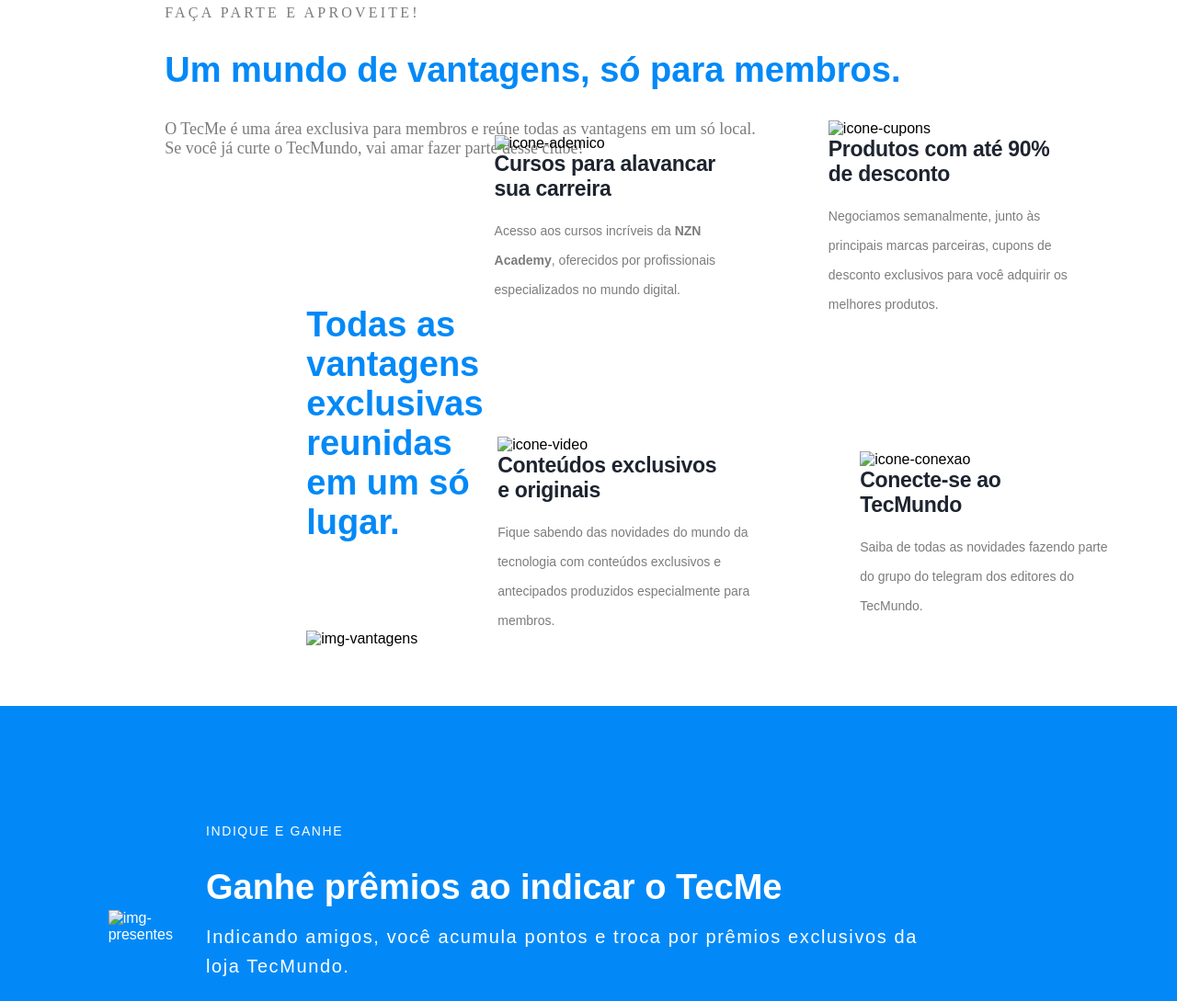
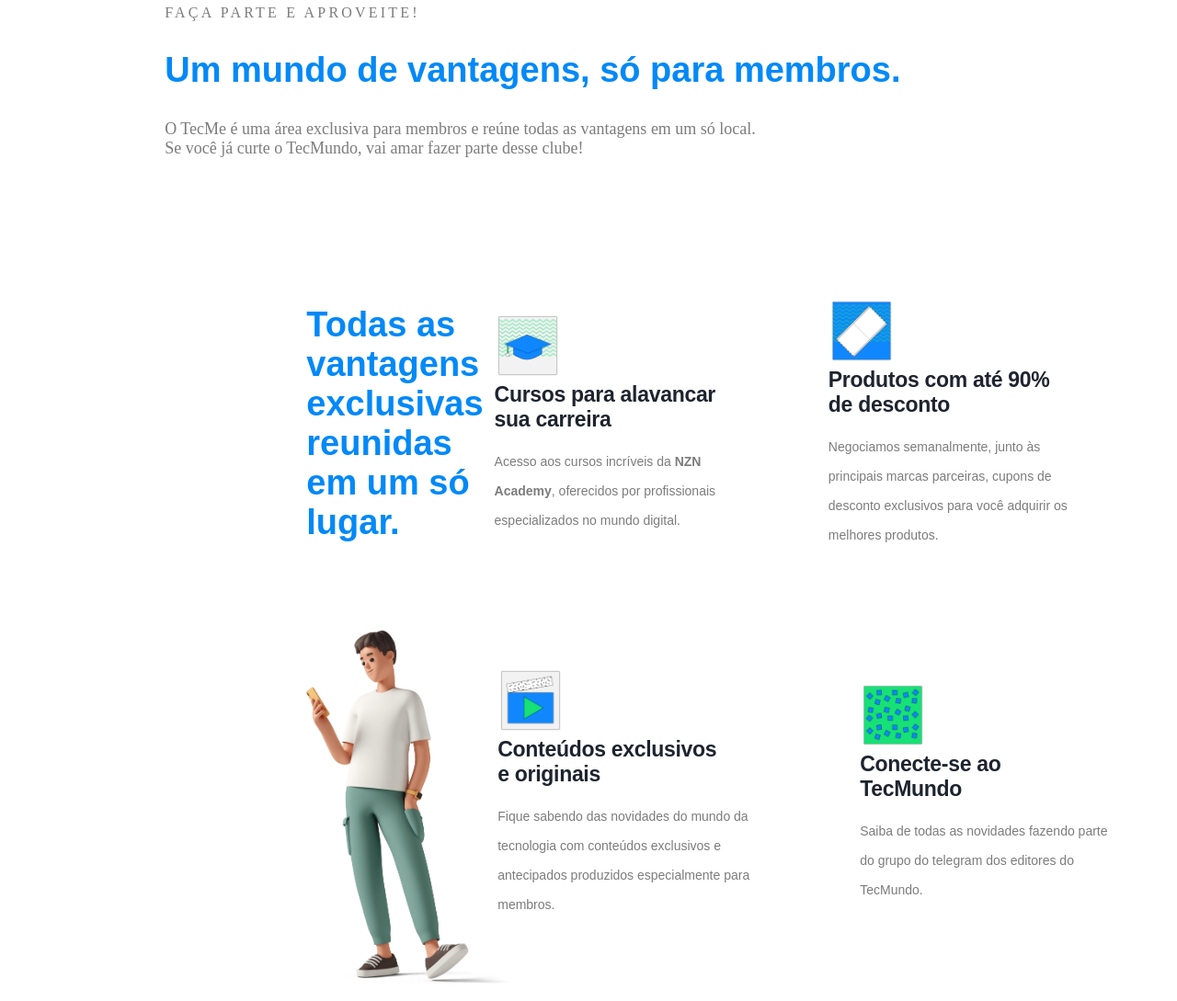
Before and after one commit to carinalsilverio/tecme-clone, a plain HTML site: page index.html in a window 1280 px wide. Shown: the part 587-1676 px from the top of the page at 92% size. Drawn offline with Linux system fonts and the light colour scheme; the site is published under a folder, as on GitHub Pages, so addresses that start at the root find nothing.

Commit message:
Caminho imagens atualizado

```diff
--- a/index.html
+++ b/index.html
@@ -56,26 +56,26 @@
         </div>
         <div class="vantagens-exclusivas">
             <h1>Todas as vantagens exclusivas reunidas em um só lugar.</h1>
-            <img src="/img/img/img-vantagens.png" alt="img-vantagens">
+            <img src="img/img/img-vantagens.png" alt="img-vantagens">
         </div>
         <div class="vantagens-icones">
             <div>
-                <img src="/img/icones/icone-academico.png" alt="icone-ademico">
+                <img src="img/icones/icone-academico.png" alt="icone-ademico">
                 <h2>Cursos para alavancar sua carreira</h2>
             <p>Acesso aos cursos incríveis da <strong>NZN Academy</strong>, oferecidos por profissionais especializados no mundo digital.</p>
             </div>
             <div>
-                <img src="/img/icones/icone-cupons.png" alt="icone-cupons">
+                <img src="img/icones/icone-cupons.png" alt="icone-cupons">
                 <h2>Produtos com até 90% de desconto</h2>
                 <p>Negociamos semanalmente, junto às principais marcas parceiras, cupons de desconto exclusivos para você adquirir os melhores produtos.</p>
             </div>
             <div>
-                <img src="/img/icones/icone-video.png" alt="icone-video">
+                <img src="img/icones/icone-video.png" alt="icone-video">
                 <h2>Conteúdos exclusivos e originais</h2>
                 <p>Fique sabendo das novidades do mundo da tecnologia com conteúdos exclusivos e antecipados produzidos especialmente para membros.</p>
             </div>
             <div>
-                <img src="/img/icones/icone-conexao.png" alt="icone-conexao">
+                <img src="img/icones/icone-conexao.png" alt="icone-conexao">
                 <h2>Conecte-se ao TecMundo</h2>
                 <p>Saiba de todas as novidades fazendo parte do grupo do telegram dos editores do TecMundo.</p>
             </div>
@@ -84,7 +84,7 @@
 
     <section class="premios">
         <div>
-            <img src="/img/img/img-presentes.png" alt="img-presentes">
+            <img src="img/img/img-presentes.png" alt="img-presentes">
         </div>
         <div class="indicacao">
             <p class="p1">Indique e Ganhe</p>
@@ -202,7 +202,7 @@
     <section>
         <footer>
             <div class="footer-links">
-                <img class="img-links" src="/img/img/img-nzn.png" alt="">
+                <img class="img-links" src="img/img/img-nzn.png" alt="">
                 <a href="">Sobre</a>
                 <a href="">Contato</a>
                 <a href="">Jobs</a>
```
